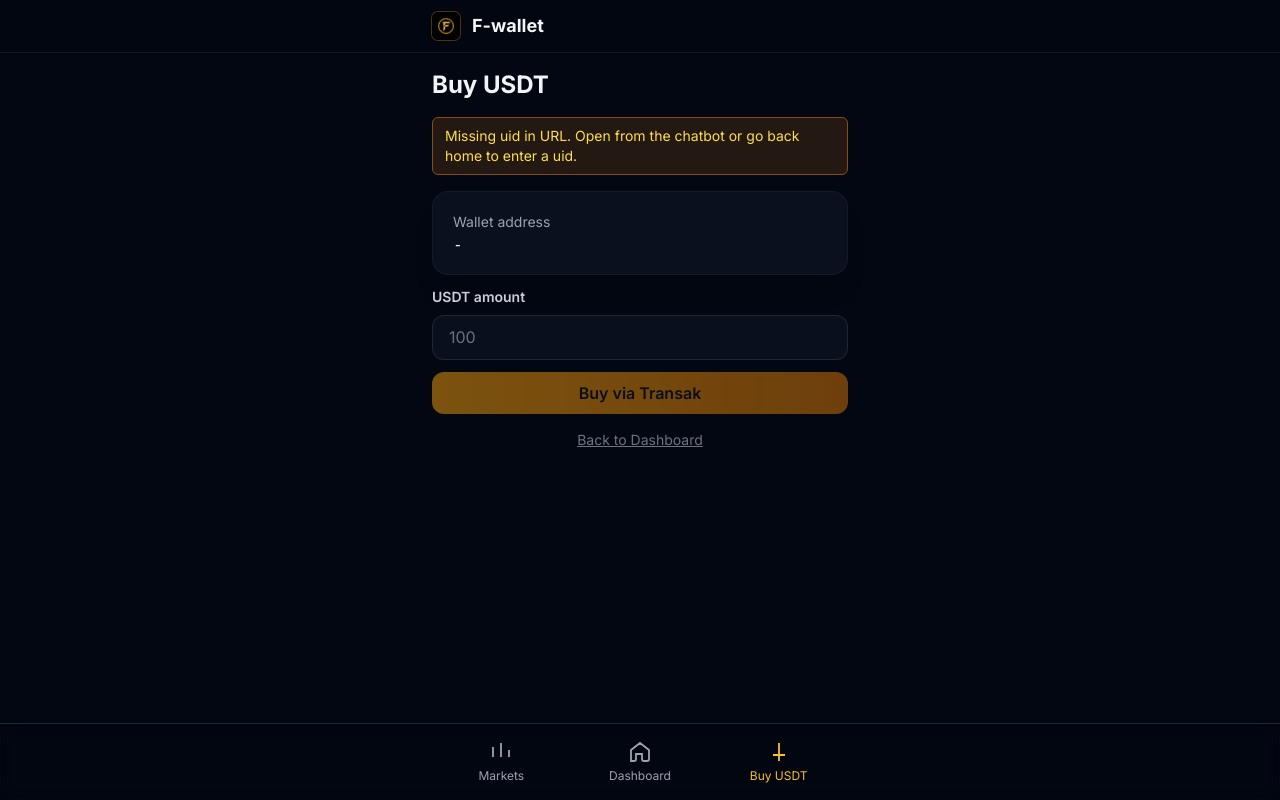
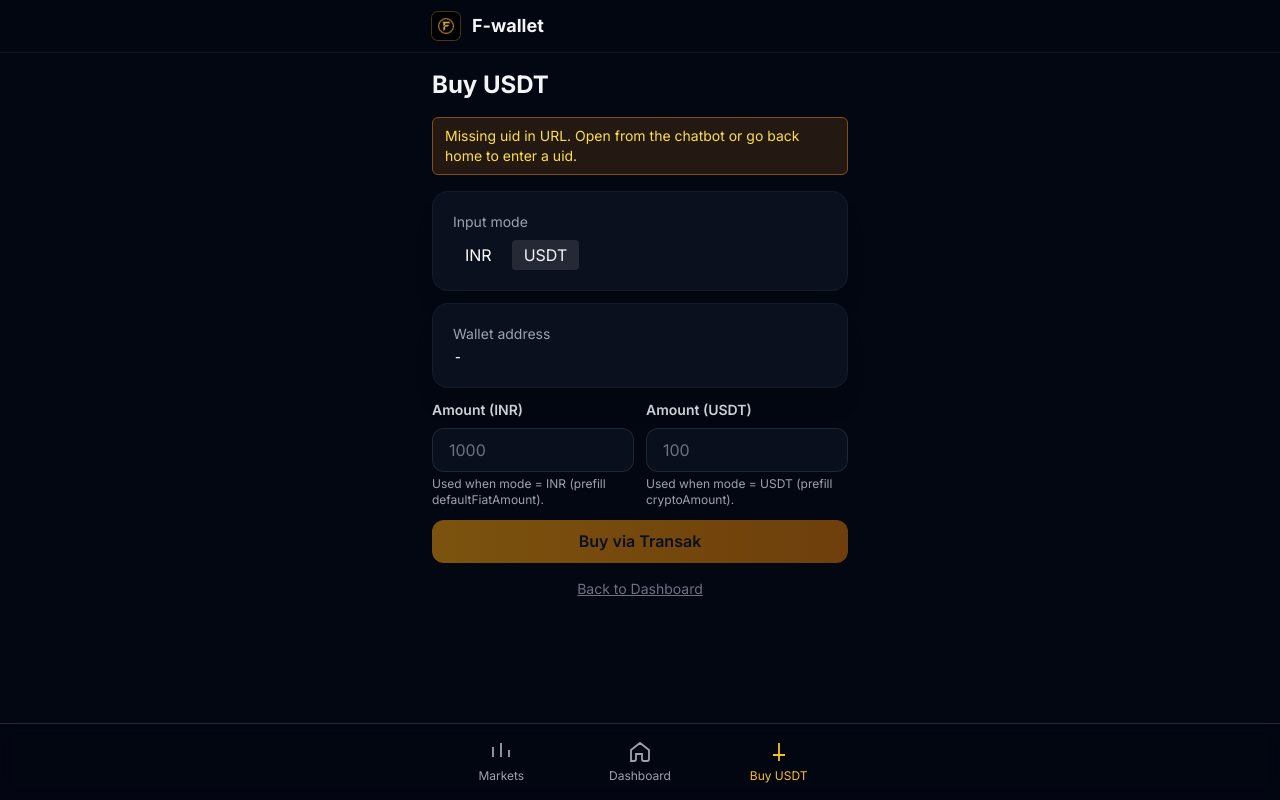
Before and after one commit to xbaonx/cr-mess, a Next.js app: page /buy-usdt in a window 1280 px wide. Built offline with nearby package versions, Linux system fonts and the light colour scheme; no server answers.

Commit message:
feat(buy): add dual input modes (INR via defaultFiatAmount, USDT via cryptoAmount) for Transak minimal URL; keep fiatCurrency=INR and defaultNetwork=bsc; remove productsAvailed

```diff
--- a/pages/buy-usdt.tsx
+++ b/pages/buy-usdt.tsx
@@ -6,10 +6,12 @@ import { useUserId, withUidPath } from '@utils/useUserId';
 
 function BuyUSDTPage() {
   const uid = useUserId();
-  const [amount, setAmount] = useState('');
+  const [amount, setAmount] = useState(''); // INR amount
+  const [amountUsdt, setAmountUsdt] = useState(''); // USDT amount
   const [address, setAddress] = useState('');
   const [loading, setLoading] = useState(false);
   const [error, setError] = useState<string | null>(null);
+  const [mode, setMode] = useState<'INR' | 'USDT'>('INR');
 
   useEffect(() => {
     const run = async () => {
@@ -31,19 +33,31 @@ function BuyUSDTPage() {
   const handleBuy = (e: FormEvent) => {
     e.preventDefault();
     setError(null);
-    const amt = parseFloat(amount);
     if (!uid) return setError('Missing uid in URL.');
     if (!address) return setError('Wallet address not available.');
-    if (!isFinite(amt) || amt <= 0) return setError('Invalid amount.');
-
-    // Build Transak consumer link (no API key). Use INR for India rollout.
+    if (mode === 'INR') {
+      const amtInr = parseFloat(amount);
+      if (!isFinite(amtInr) || amtInr <= 0) return setError('Invalid INR amount.');
       const params = new URLSearchParams();
       params.set('cryptoCurrencyCode', 'USDT');
       params.set('defaultNetwork', 'bsc'); // BSC (BEP-20)
       params.set('fiatCurrency', 'INR');
-    params.set('defaultFiatAmount', amt.toString());
+      params.set('defaultFiatAmount', amtInr.toString());
       params.set('walletAddress', address);
-    params.set('productsAvailed', 'BUY');
+      const url = `https://global.transak.com/?${params.toString()}`;
+      window.location.href = url;
+      return;
+    }
+
+    // USDT mode
+    const amtUsdt = parseFloat(amountUsdt);
+    if (!isFinite(amtUsdt) || amtUsdt <= 0) return setError('Invalid USDT amount.');
+    const params = new URLSearchParams();
+    params.set('cryptoCurrencyCode', 'USDT');
+    params.set('defaultNetwork', 'bsc');
+    params.set('fiatCurrency', 'INR');
+    params.set('cryptoAmount', amtUsdt.toString());
+    params.set('walletAddress', address);
     const url = `https://global.transak.com/?${params.toString()}`;
     window.location.href = url;
   };
@@ -57,21 +71,42 @@ function BuyUSDTPage() {
       {error && <Notification type="error" message={error} />}
 
       <form onSubmit={handleBuy} className="space-y-3">
+        <div className="card space-y-2">
+          <div className="text-sm text-gray-400">Input mode</div>
+          <div className="flex gap-2">
+            <button type="button" onClick={() => setMode('INR')} className={`px-3 py-1.5 rounded ${mode==='INR'?'bg-primary text-white':'bg-white/10 hover:bg-white/20'}`}>INR</button>
+            <button type="button" onClick={() => setMode('USDT')} className={`px-3 py-1.5 rounded ${mode==='USDT'?'bg-primary text-white':'bg-white/10 hover:bg-white/20'}`}>USDT</button>
+          </div>
+        </div>
         <div className="card space-y-1">
           <div className="text-sm text-gray-400">Wallet address</div>
           <div className="font-mono break-all">{address || (loading ? 'Loading...' : '-')}</div>
         </div>
+        <div className="grid grid-cols-1 md:grid-cols-2 gap-3">
           <div>
-          <label className="label">USDT amount</label>
+            <label className="label">Amount (INR)</label>
+            <input
+              className="input"
+              placeholder="1000"
+              inputMode="decimal"
+              value={amount}
+              onChange={(e) => setAmount(e.target.value)}
+            />
+            <div className="text-xs text-gray-400 mt-1">Used when mode = INR (prefill defaultFiatAmount).</div>
+          </div>
+          <div>
+            <label className="label">Amount (USDT)</label>
             <input
               className="input"
               placeholder="100"
               inputMode="decimal"
-            value={amount}
-            onChange={(e) => setAmount(e.target.value)}
+              value={amountUsdt}
+              onChange={(e) => setAmountUsdt(e.target.value)}
             />
+            <div className="text-xs text-gray-400 mt-1">Used when mode = USDT (prefill cryptoAmount).</div>
           </div>
-        <button className="button-primary w-full" disabled={!amount || !address || loading}>Buy via Transak</button>
+        </div>
+        <button className="button-primary w-full" disabled={!address || loading || (mode==='INR' ? !amount : !amountUsdt)}>Buy via Transak</button>
       </form>
 
       <div className="text-center">
```
Lines whose indentation alone changed are shown as unchanged.
